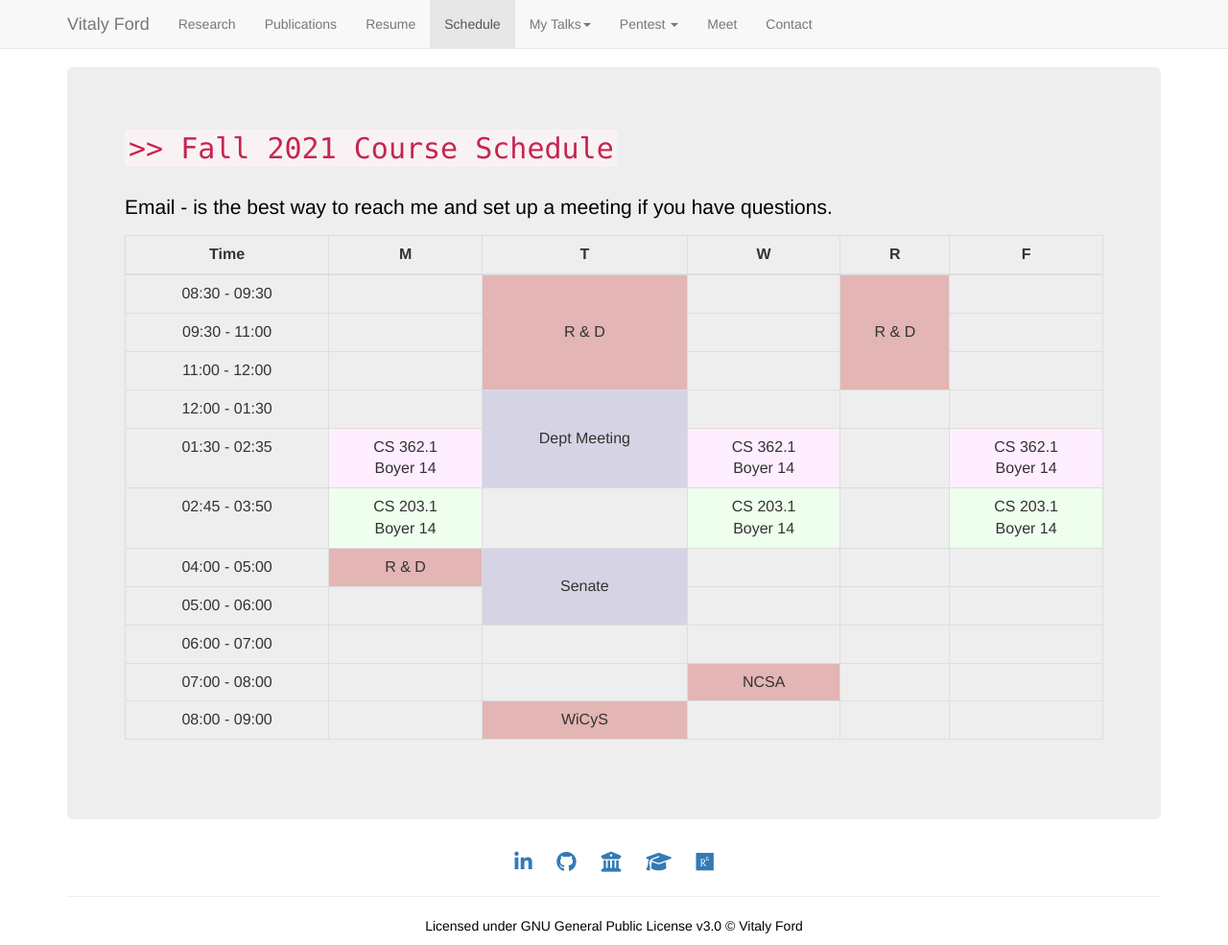
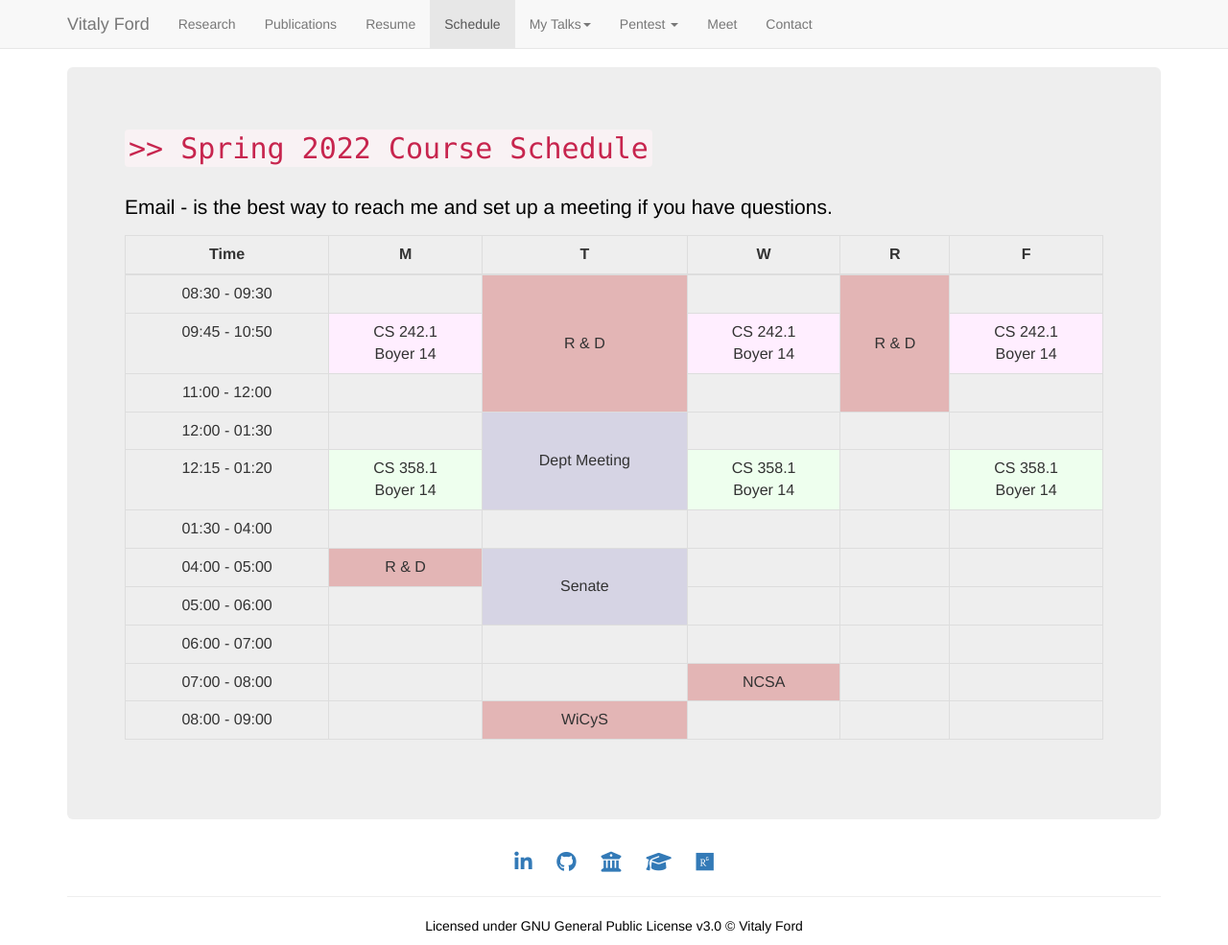
Before and after one commit to vitalyford/vitalyford.github.io, a Jekyll site: the page built from schedule.html, in a window 1280 px wide and 985 px high. Shown: the whole window at 96% size. Built offline with Jekyll 4.4.1, drawn with Linux system fonts in a browser that asks for light colours; nearby versions of some CDN libraries.

Commit message:
Update schedule for spring 2022

```diff
--- a/schedule.html
+++ b/schedule.html
@@ -1,6 +1,6 @@
 ---
 layout: default
-title: "Fall 2021 Course Schedule"
+title: "Spring 2022 Course Schedule"
 permalink: "/schedule/"
 ---
 
@@ -27,10 +27,10 @@ permalink: "/schedule/"
                 <td></td>
             </tr>
             <tr>
-                <th>09:30 - 11:00</th>
-                <td></td>
-                <td></td>
-                <td></td>
+                <th>09:45 - 10:50</th>
+                <td class="custom-table course1">CS 242.1<br>Boyer 14</td>
+                <td class="custom-table course1">CS 242.1<br>Boyer 14</td>
+                <td class="custom-table course1">CS 242.1<br>Boyer 14</td>
             </tr>
             <tr>
                 <th>11:00 - 12:00</th>
@@ -47,19 +47,19 @@ permalink: "/schedule/"
                 <td></td>
             </tr>
             <tr>
-                <th>01:30 - 02:35</th>
-                <td class="custom-table course1">CS 362.1<br>Boyer 14</td>
-                <td class="custom-table course1">CS 362.1<br>Boyer 14</td>
+                <th>12:15 - 01:20</th>
+                <td class="custom-table course2">CS 358.1<br>Boyer 14</td>
+                <td class="custom-table course2">CS 358.1<br>Boyer 14</td>
                 <td></td>
-                <td class="custom-table course1">CS 362.1<br>Boyer 14</td>
+                <td class="custom-table course2">CS 358.1<br>Boyer 14</td>
             </tr>
             <tr>
-                <th>02:45 - 03:50</th>
-                <td class="custom-table course2">CS 203.1<br>Boyer 14</td>
+                <th>01:30 - 04:00</th>
                 <td></td>
-                <td class="custom-table course2">CS 203.1<br>Boyer 14</td>
                 <td></td>
-                <td class="custom-table course2">CS 203.1<br>Boyer 14</td>
+                <td></td>
+                <td></td>
+                <td></td>
             </tr>
             <tr>
                 <th>04:00 - 05:00</th>
```
